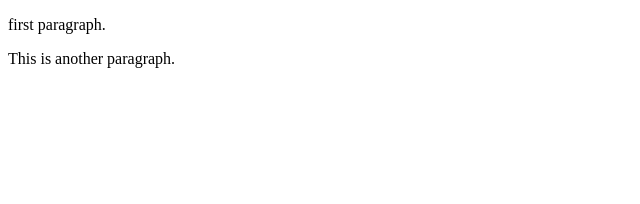
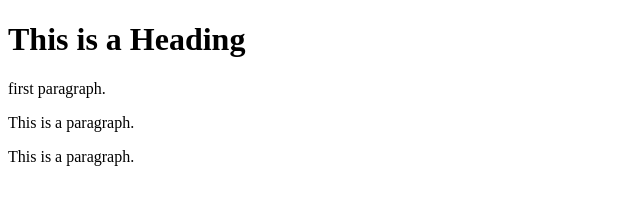
Before and after one commit to sajbarrie/learning-git, a plain HTML site: page index.html in a window 1280 px wide. Shown: the whole page, without its empty margins (0-640 px from the left). Drawn offline with Linux system fonts and the light colour scheme.

Commit message:
resolve conflict

```diff
--- a/index.html
+++ b/index.html
@@ -4,7 +4,9 @@
 <title>Page Title</title>
 </head>
 <body>
+    <h1>This is a Heading</h1>
     <p>first paragraph.</p>
-    <p>This is another paragraph.</p>
+    <p>This is a  paragraph.</p>
+    <p>This is a paragraph.</p>
 </body>
 </html>
```
